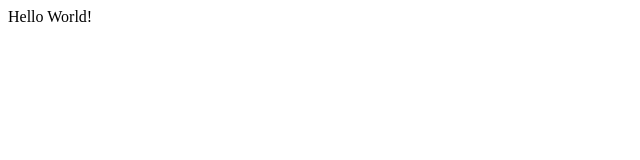
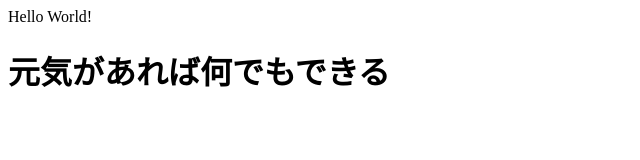
Before and after one commit to bankoo/test, a plain HTML site: page index.html in a window 1280 px wide. Shown: the whole page, without its empty margins (0-640 px from the left). Drawn offline with Linux system fonts and the light colour scheme.

Commit message:
コメント追加
猪木コメントを追加

```diff
--- a/index.html
+++ b/index.html
@@ -3,5 +3,6 @@
 </head>
 <body>
 Hello World!
+<h1>元気があれば何でもできる</h1>
 </body>
 </html>
```
